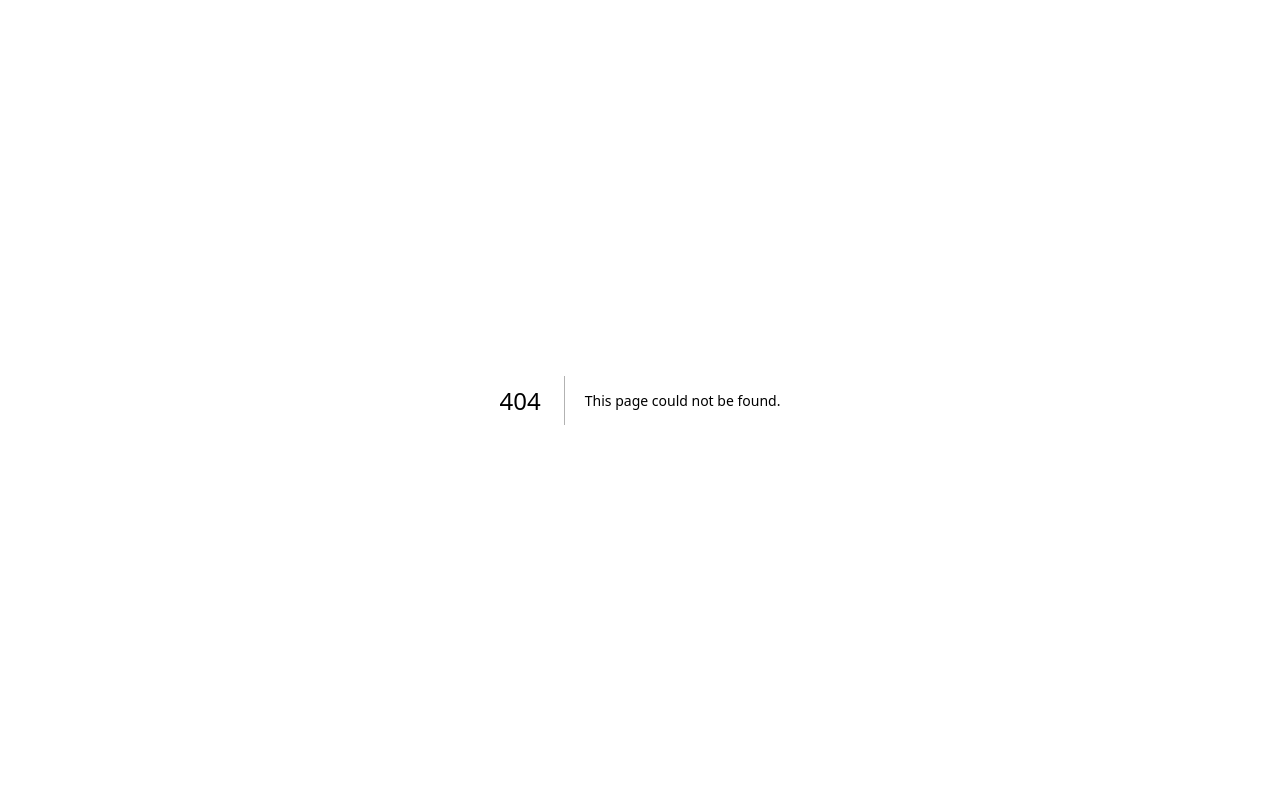
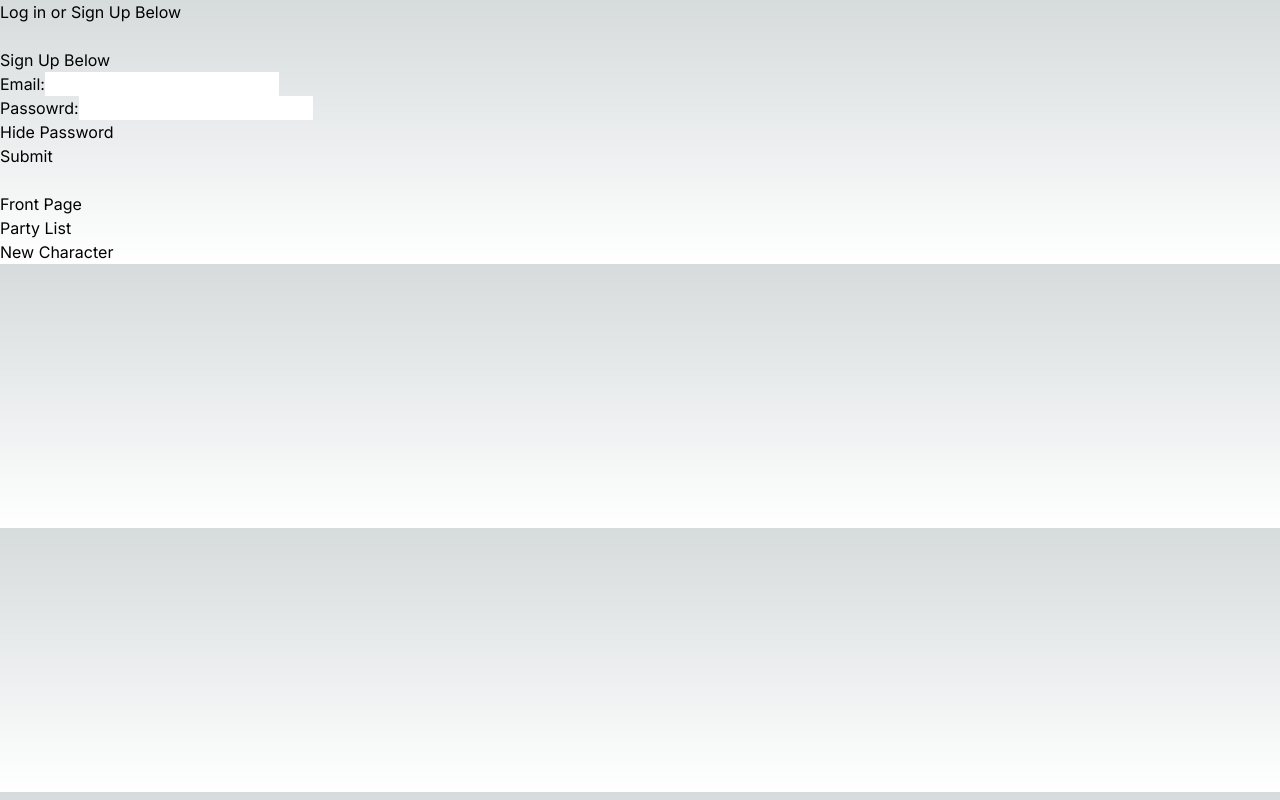
Before and after one commit to badihaki/react-next, a Next.js app in the folder nextjsdnd/: page /auth in a window 1280 px wide. Before the commit this address had no page. Built offline with nearby package versions, Linux system fonts and the light colour scheme.

Commit message:
added an auth page to frontend, and created a signup component

```diff
--- /dev/null
+++ b/nextjsdnd/src/app/auth/page.tsx
@@ -0,0 +1,30 @@
+"use client"
+import NavigationBar from "@/components/NavBar";
+import SignUp from "@/components/SignUp";
+import NavBarProps from "@/interfaces/INavBarProps";
+
+export default function Authorization(){
+    const navigation: NavBarProps[] = [
+        {
+            title:"Front Page",
+            url:"/"
+        },
+        {
+            title:"Party List",
+            url:"/party"
+        },
+        {
+            title: "New Character",
+            url: "/newcharacter"
+          }
+    ];
+    return(
+        <div>
+            <h3>Log in or Sign Up Below</h3>
+            <br />
+            <SignUp />
+            <br />
+            <NavigationBar links={navigation} />
+        </div>
+    )
+}
--- a/nextjsdnd/src/app/characters/page.tsx
+++ /dev/null
@@ -1,9 +0,0 @@
-export default function CharacterPage(){
-    return(
-        <header>
-            <h2>
-                Character
-            </h2>
-        </header>
-    )
-}
--- a/nextjsdnd/src/app/newcharacter/page.tsx
+++ b/nextjsdnd/src/app/newcharacter/page.tsx
@@ -17,6 +17,7 @@ export default function CharacterForm(){
         <div>
             <header>
                 <h2>Create a new character</h2>
+                <br />
                 <NavigationBar links={navigation} />
             </header>
         </div>
--- a/nextjsdnd/src/app/page.tsx
+++ b/nextjsdnd/src/app/page.tsx
@@ -11,6 +11,10 @@ export default function Home() {
     {
       title: "New Character",
       url: "/newcharacter"
+    },
+    {
+      title: "User",
+      url: "/auth"
     }
   ]
 
@@ -27,6 +31,7 @@ export default function Home() {
           Use this app to build your DnD parties for campaigns and adventures. You can add characters to your party with the character form, manage the party as a whole in the party list, and manage individal members on their character page.
         </div>
       </section>
+      <br />
       <nav>
         <NavigationBar links={navigation} />
       </nav>
--- a/nextjsdnd/src/app/party/page.tsx
+++ b/nextjsdnd/src/app/party/page.tsx
@@ -16,6 +16,7 @@ export default function PartyList(){
     return(
         <div>
             <h2>Party List</h2>
+            <br />
             <NavigationBar links={navigation} />
         </div>
     )
--- /dev/null
+++ b/nextjsdnd/src/components/SignUp.tsx
@@ -0,0 +1,41 @@
+import { ChangeEventHandler, useState } from "react"
+
+export default function SignUp(){
+    const [isPassword, setIsPassword] = useState<boolean>(true);
+    const [form, setForm] = useState<{email:string, password:string}>({
+        email:"",
+        password:""
+    })
+
+    function handleChange(e:{target:{value:string, name:string}}){
+        const target:string = e.target.name;
+        const value = e.target.value;
+        // const formVal = {target:value};
+        // console.log(formVal);
+        const formCopy = {...form}
+        // console.log(target);
+        formCopy[target] = value;
+        console.log(formCopy);
+        setForm(formCopy);
+    }
+
+    return(
+        <div id="signup">
+            <h4>Sign Up Below</h4>
+            <form>
+                Email:
+                <input type="email" name="email" value={form.email} onChange={handleChange}></input>
+                <br />
+                Passowrd:
+                <input type={isPassword? "password":"text"}></input>
+                <br />
+                <button type="button" onClick={(e)=>{
+                    e.preventDefault();
+                    setIsPassword(!isPassword);
+                }}>{isPassword?"Hide Password":"Show Password"}</button>
+                <br />
+                <button type="submit">Submit</button>
+            </form>
+        </div>
+    )
+}
```
Also changed, not shown: nextjsdnd/src/actions/register.ts (added, +28 -0 lines).
